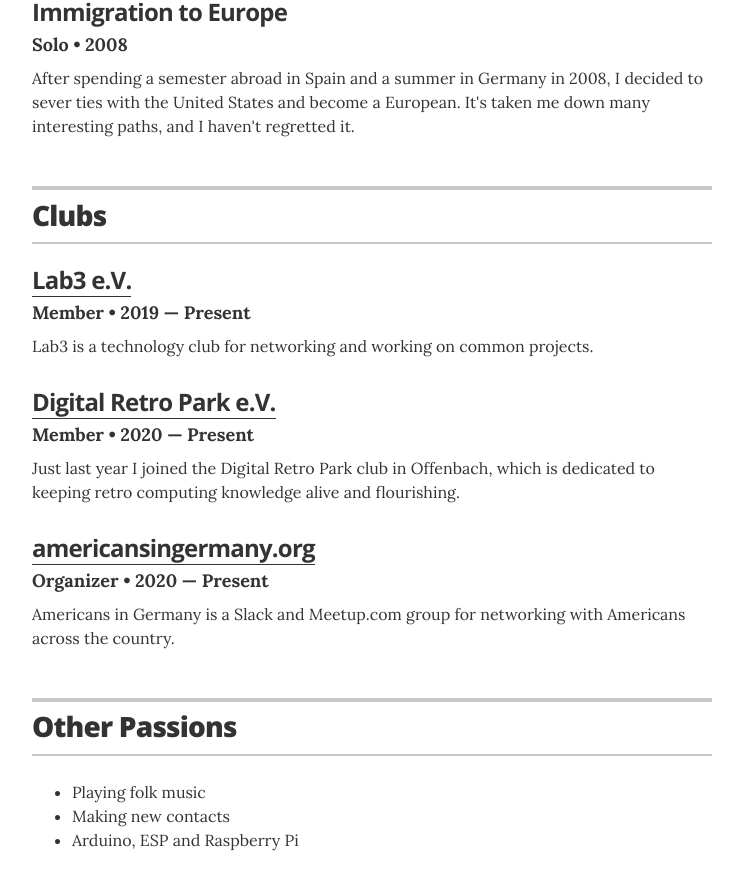
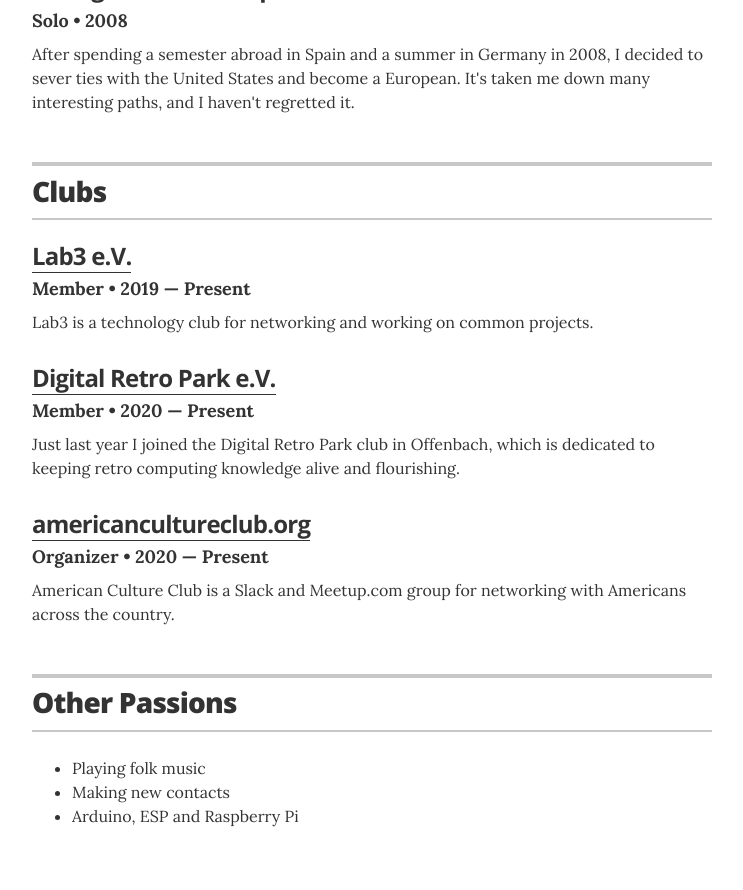
Before and after one commit to BrianInGermany/brian-profile, a Jekyll site: the page built from index.html, in a window 1280 px wide and 900 px high, scrolled down 1916 px. Shown: the top 890 px of the window, without its empty margins (268-1011 px from the left). Built offline with Jekyll 4.4.1, drawn with Linux system fonts in a browser that asks for light colours; some of the changed text lies outside the part shown.

Commit message:
edit edu and assoc

```diff
--- a/_data/associations.yml
+++ b/_data/associations.yml
@@ -14,8 +14,8 @@
   url: https://digitalretropark.de/
   summary: Just last year I joined the Digital Retro Park club in Offenbach, which is dedicated to keeping retro computing knowledge alive and flourishing.
 
-- organization: americansingermany.org
+- organization: americancultureclub.org
   role: Organizer
   year: 2020 &mdash; Present
-  url: https://americansingermany.org/
-  summary: Americans in Germany is a Slack and Meetup.com group for networking with Americans across the country.
+  url: https://americancultureclub.org/
+  summary: American Culture Club is a Slack and Meetup.com group for networking with Americans across the country.
--- a/_data/education.yml
+++ b/_data/education.yml
@@ -4,7 +4,7 @@
   year: 2017 &mdash; 2021
   # awards:
   #   - award: Summa Cumme Laude graduate
-  summary: "Coming thesis: \"Evaluating NLP Systems: Linguistic Cognition, NLU and Task-Based Testing\""
+  summary: "Coming thesis: \"Evaluating NLP Systems: Task-Based Testing, Cognition and NLU\""
 
 - degree: Bachelor of Arts, English and Spanish Literature and Linguistics
   uni: Humboldt Universität zu Berlin
```
